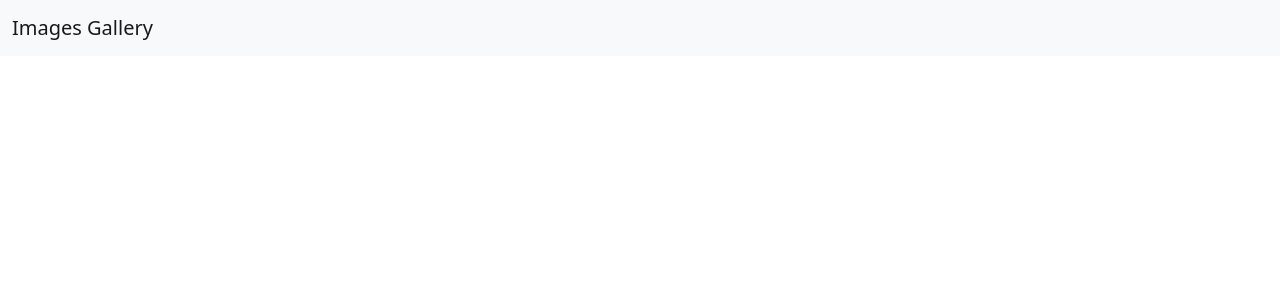
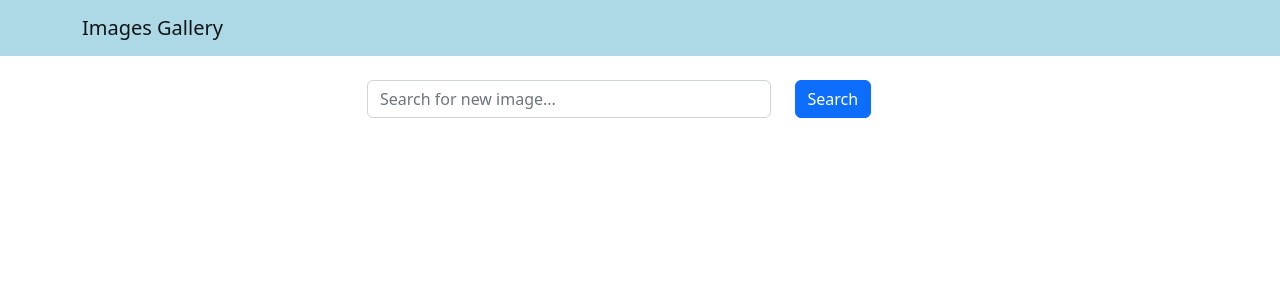
Before and after one commit to tkeevins/images-gallary, a React (Create React App) app in the folder frontend/: page / in a window 1280 px wide. Shown: the top 300 px of the page. Built offline with nearby package versions, Linux system fonts and the light colour scheme.

Commit message:
added Seach component and layout

```diff
--- a/frontend/src/App.js
+++ b/frontend/src/App.js
@@ -1,11 +1,13 @@
 
 import 'bootstrap/dist/css/bootstrap.min.css';
 import Header from './components/Header';
+import Search from './components/Search';
 
 function App() {
   return (
     <div className="App">
       <Header title="Images Gallery"/>
+      <Search />
     </div>
   );
 }
--- a/frontend/src/components/Header.js
+++ b/frontend/src/components/Header.js
@@ -2,12 +2,15 @@
 import Container from 'react-bootstrap/Container';
 import Navbar from 'react-bootstrap/Navbar';
 
+const navbarStyle = {
+    backgroundColor: 'lightblue'
+}
 
 const Header = ({title}) => {
 
     return(
-        <Navbar bg="light" expand="lg">
-        <Container fluid>
+        <Navbar style={navbarStyle} expand="lg">
+        <Container>
           <Navbar.Brand href="/">{title}</Navbar.Brand>
         </Container>
       </Navbar>
--- /dev/null
+++ b/frontend/src/components/Search.js
@@ -0,0 +1,29 @@
+import React from "react";
+import Container from "react-bootstrap/Container";
+import Row from "react-bootstrap/Row";
+import Col from "react-bootstrap/Col";
+import Form from "react-bootstrap/Form";
+import Button from "react-bootstrap/Button";
+
+const Search = () => {
+  return (
+    <Container className="mt-4">
+      <Row className="justify-content-center">
+        <Col xs={12} md={8} lg={6}>
+          <Form>
+            <Row>
+              <Col xs={9}>
+                <Form.Control placeholder="Search for new image..." />
+              </Col>
+              <Col>
+                <Button variant="primary" type="submit">Search</Button>
+              </Col>
+            </Row>
+          </Form>
+        </Col>
+      </Row>
+    </Container>
+  );
+};
+
+export default Search;
```
